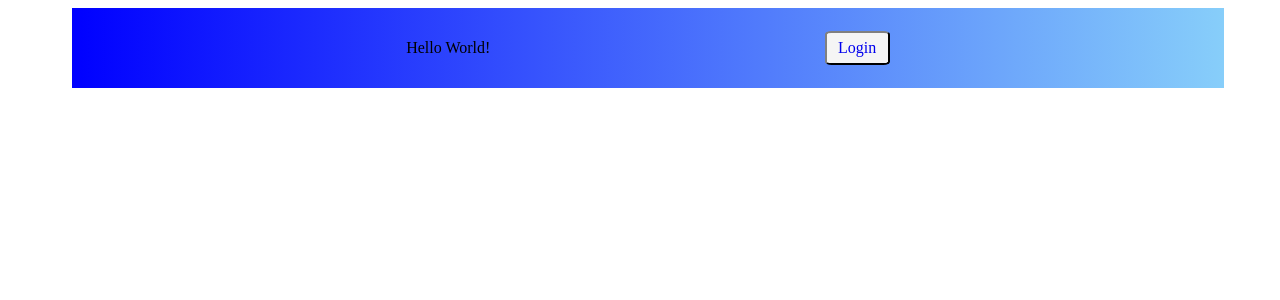
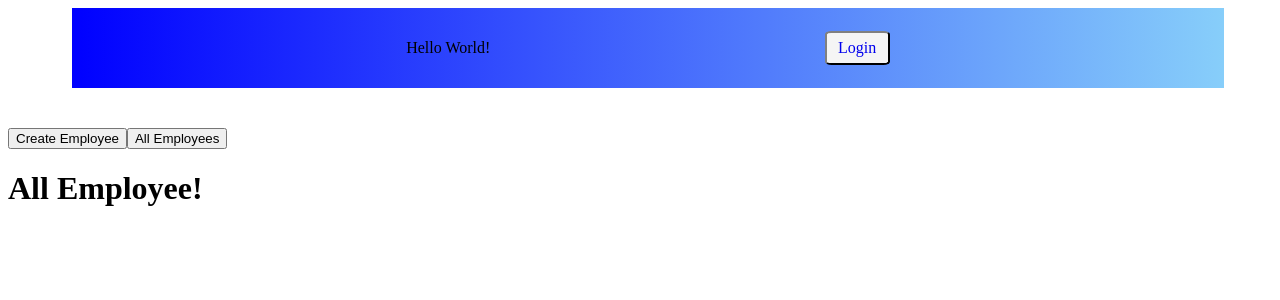
Before and after one commit to Kelphane/Payroll_Tracker_FrontEnd, a React (Create React App) app: page /employees in a window 1280 px wide. Shown: the top 300 px of the page. Built offline with nearby package versions, Linux system fonts and the light colour scheme; no server answers.

Commit message:
Created a Employee Nav Component in the Employees Folder

```diff
--- a/src/App.jsx
+++ b/src/App.jsx
@@ -12,7 +12,6 @@ import Employees from "./Components/Employees/Employees";
 
 const App = () => {
     const [userId, setUserId] = useState(" ");
-
     useEffect(() => {getToken();});
 
     const getToken = () => {
--- /dev/null
+++ b/src/Components/Employees/EmployeeNav/EmployeeNav.jsx
@@ -0,0 +1,17 @@
+import React from "react";
+
+const EmployeeNav = (props) => {
+
+    const handleClick = (event) => {
+        props.getNavVariable(event.target.name);
+    }
+
+    return(
+        <nav>
+            <button name="create" onClick={handleClick}>Create Employee</button>
+            <button name="all" onClick={handleClick}>All Employees</button>
+        </nav>
+    );
+}
+
+export default EmployeeNav;
--- a/src/Components/Employees/Employees.jsx
+++ b/src/Components/Employees/Employees.jsx
@@ -2,24 +2,37 @@
 import React, { useEffect, useState } from "react";
 import axios from "axios";
 
+/* Component Imports */
+import EmployeeNav from "./EmployeeNav/EmployeeNav";
+
 const Employees = ({ userId }) => {
+
     /* Employee List Related Functions */
     const [employeeList, setEmployeeList] = useState();
-    useEffect(() => {getEmployees();});
+    const [nav, setNav] = useState("all");
+
+    useEffect(() => {getEmployees();}, []);
 
     /* GETS All Employees by User ID */
     const getEmployees = async () => {
         try {
             let response = await axios.get(`http://localhost:5000/api/employee/user/${userId}`);
-            console.log(response.data);
+            setEmployeeList(response.data);
         } catch (error) {
             console.log(error);
         }
     }
 
+    /* Gets Nav Variable */
+    const getNavVariable = (navigation) => {
+        setNav(navigation);
+    }
+
     return(
         <div>
-
+            <EmployeeNav getNavVariable={getNavVariable}/>
+            {nav === "create" && <h1>Create Employee!</h1>}
+            {nav === "all" && <h1>All Employee!</h1>}
         </div>
     );
 }
--- a/src/Components/NavBar/NavBar.jsx
+++ b/src/Components/NavBar/NavBar.jsx
@@ -1,4 +1,5 @@
-import React, { useEffect } from "react";
+/* Imports */
+import React from "react";
 import { Link } from "react-router-dom";
 
 /* CSS Import */
```
